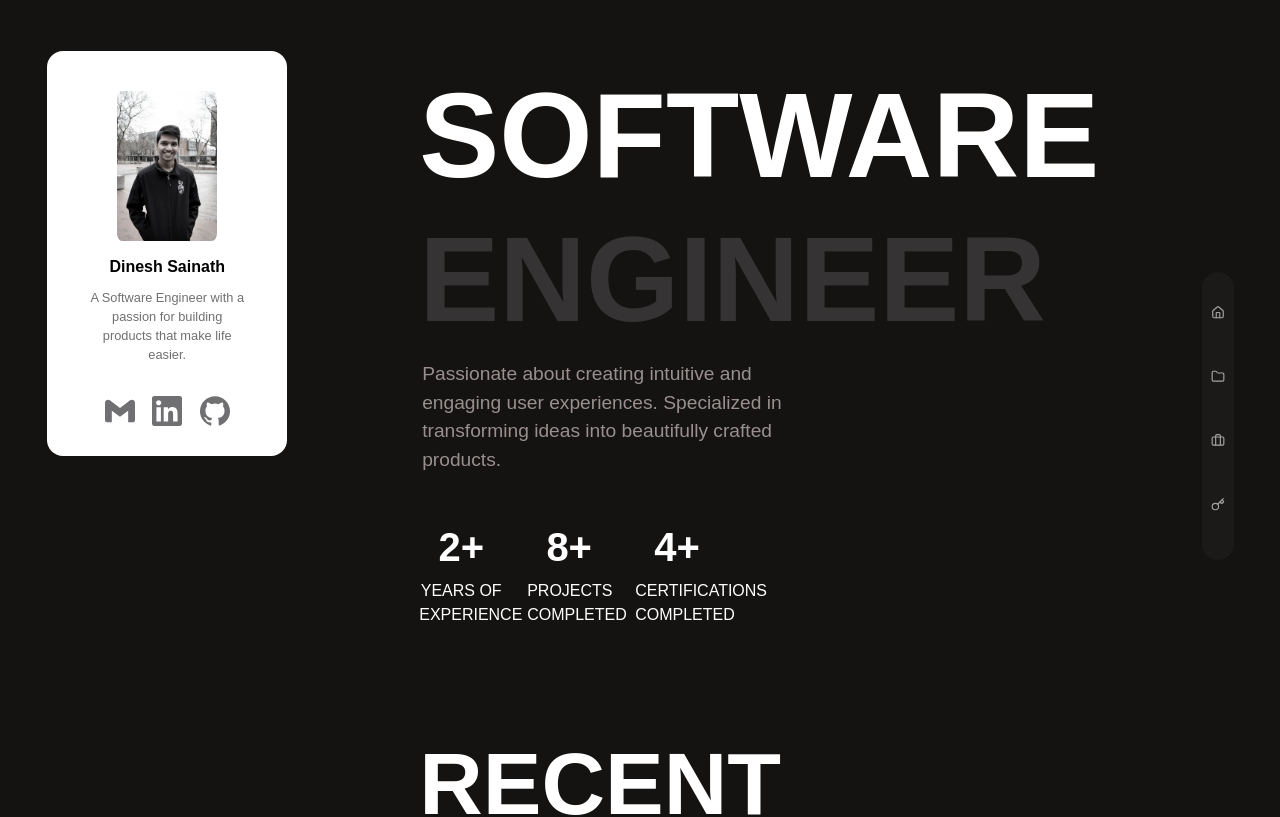
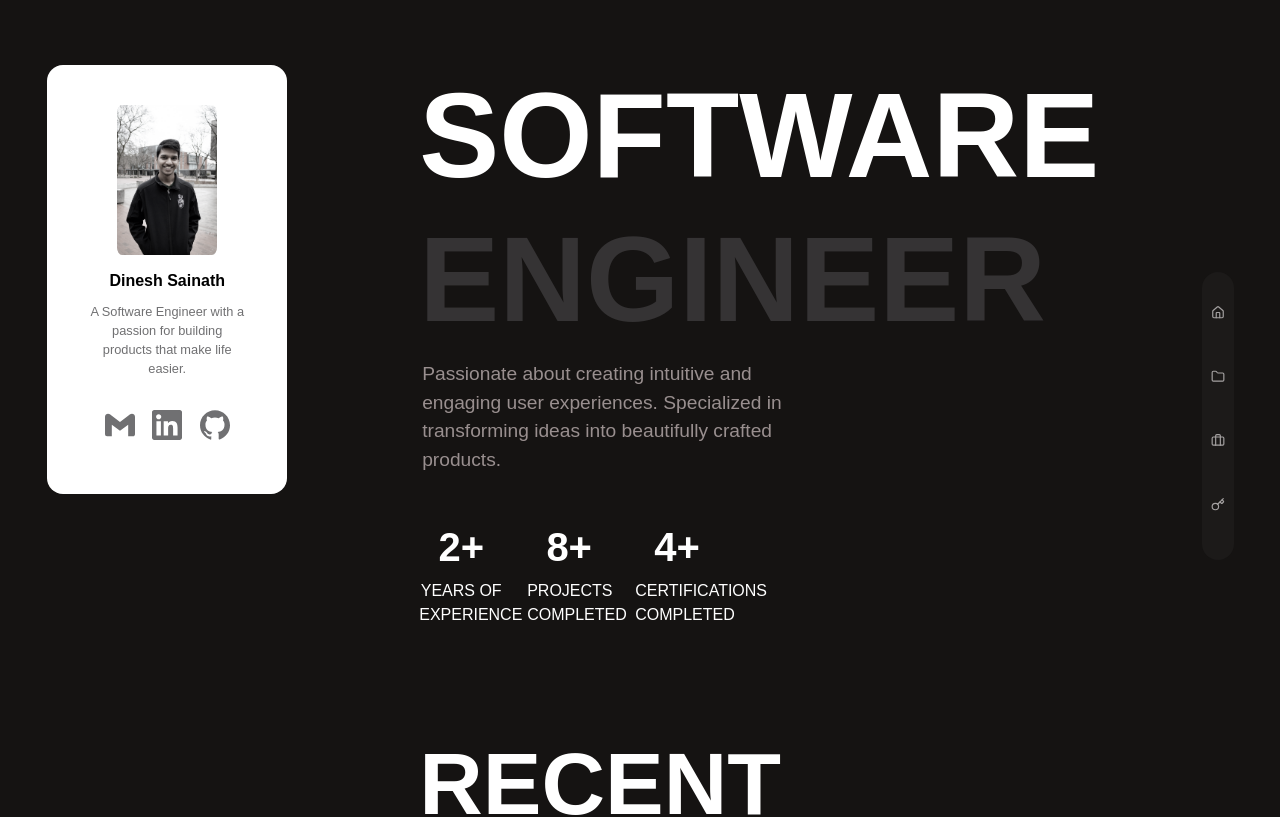
Before and after one commit to DineshSainath/ds-portfolio, a React (Create React App) app: page / in a window 1280 px wide. Shown: the top 817 px of the page. Built offline with nearby package versions, Linux system fonts and the light colour scheme; the HTML template or start-up script is replaced by a standard one; a web font is replaced by a local one.

Commit message:
minor profile adjustments

```diff
--- a/src/App.css
+++ b/src/App.css
@@ -24,6 +24,7 @@ body {
   height: auto;
   max-width: 350px;
   margin-left: 4%; */
+  margin-top: 3% !important;
   display: flex;
   min-width: 20em;
   min-height: 0;
@@ -38,10 +39,11 @@ body {
 .layer-1 {
   background-color: #ffffff;
   padding: 2.5rem;
-  margin-top: 10%;
+  margin-top: 1%;
   margin-left: 10%;
   color: black;
   overflow: hidden;
+  /* margin-top: 8rem; */
 }
 
 .image-container {
@@ -84,7 +86,6 @@ body {
   justify-content: space-evenly;
   align-items: center;
   margin-top: 3rem;
-  /* filter: grayscale(); */
 }
 
 .sIcon {
```
